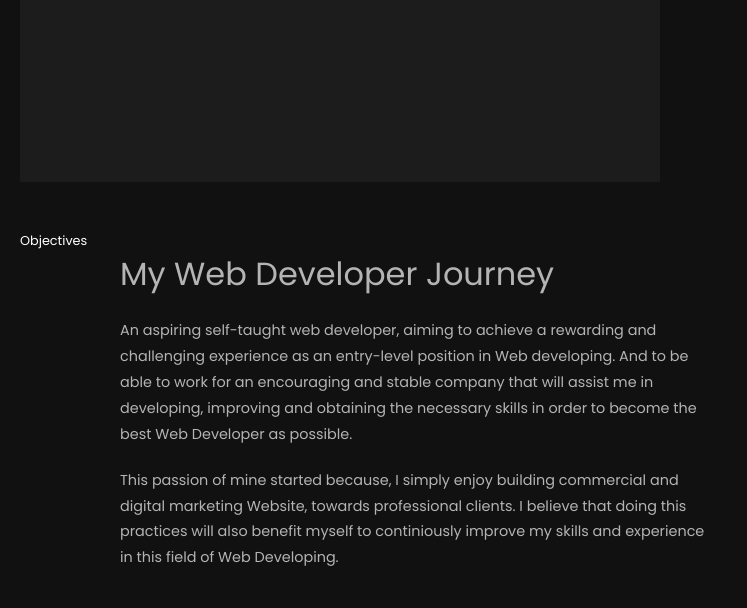
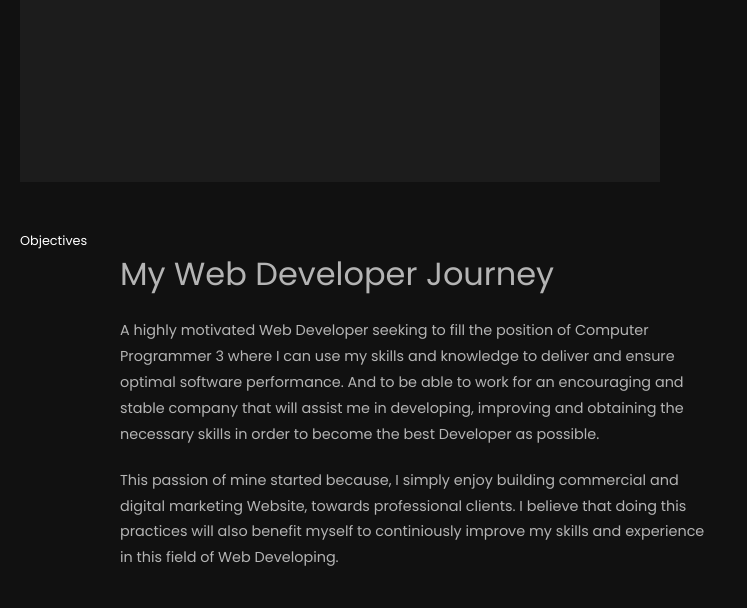
Before and after one commit to 88Christian/CiWorks, a plain HTML site: page index.html in a window 1280 px wide. Shown: the part 518-1126 px from the top of the page, without its empty margins (0-747 px from the left). Drawn offline with Linux system fonts and the light colour scheme.

Commit message:
Update index.html

```diff
--- a/index.html
+++ b/index.html
@@ -28,12 +28,7 @@
         <div class="objective-description">
           <h3>My Web Developer Journey</h3>
           <p>
-            An aspiring self-taught web developer, aiming to achieve a rewarding
-            and challenging experience as an entry-level position in Web
-            developing. And to be able to work for an encouraging and stable
-            company that will assist me in developing, improving and obtaining
-            the necessary skills in order to become the best Web Developer as
-            possible.
+            A highly motivated Web Developer seeking to fill the position of Computer Programmer 3 where I can use my skills and knowledge to deliver and ensure optimal software performance. And to be able to work for an encouraging and stable company that will assist me in developing, improving and obtaining the necessary skills in order to become the best Developer as possible.
           </p>
           <p>
             This passion of mine started because, I simply enjoy building
```
